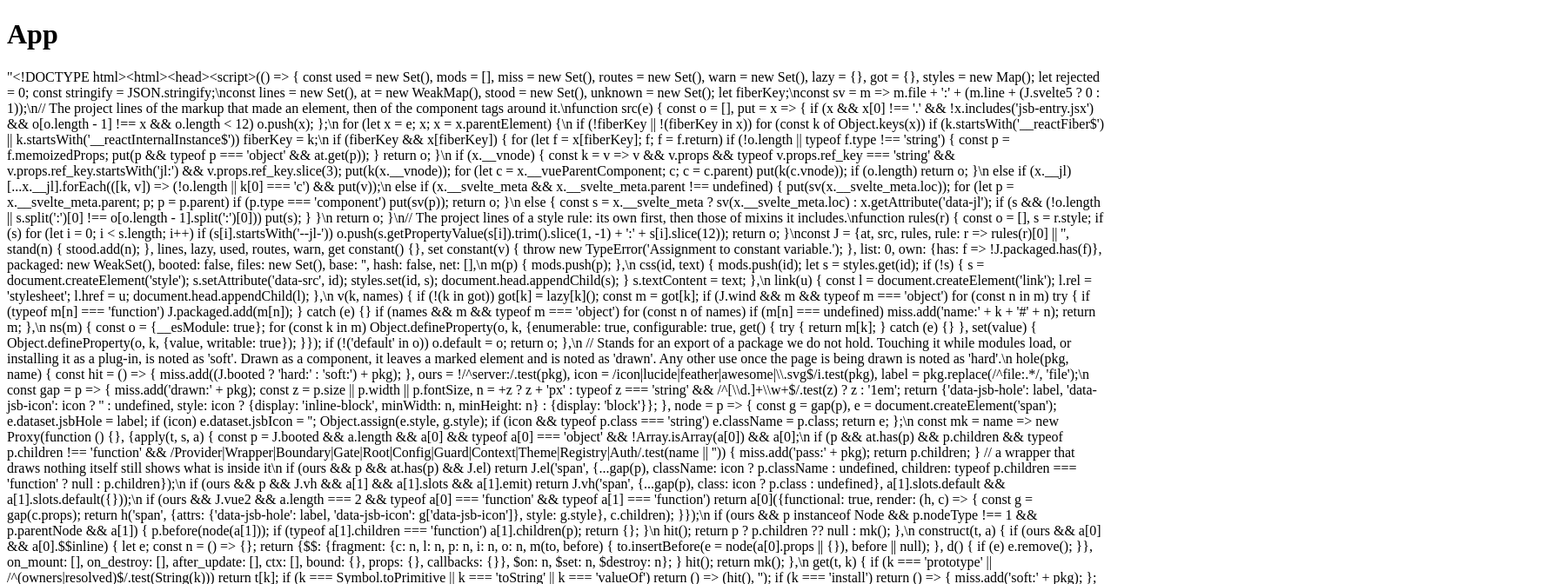
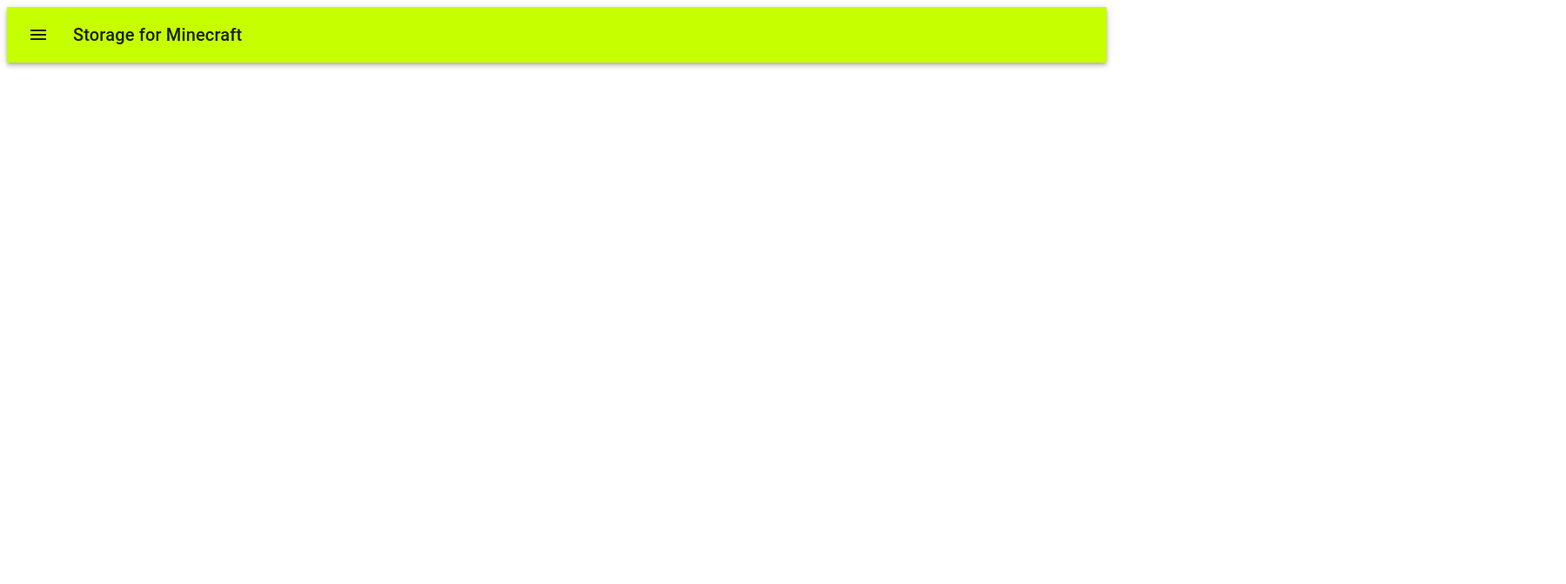
Before and after one commit to shotarokuma/minecraft, a Next.js app: page / in a window 1280 px wide. Shown: the top 672 px of the page at 87% size, 1800 px wide, since content can reach past the window. Built offline with nearby package versions, Linux system fonts and the light colour scheme.

Commit message:
create template

```diff
--- /dev/null
+++ b/components/Header/index.tsx
@@ -0,0 +1,70 @@
+import React from 'react';
+import AppBar from '@mui/material/AppBar';
+import Box from '@mui/material/Box';
+import Drawer from '@mui/material/Drawer';
+import Toolbar from '@mui/material/Toolbar';
+import Typography from '@mui/material/Typography';
+import IconButton from '@mui/material/IconButton';
+import MenuIcon from '@mui/icons-material/Menu';
+import { ThemeProvider } from '@mui/material/styles';
+import theme from '../../style/constants';
+import SideMenu from '../SideMenu';
+
+
+const Header = () => {
+  const [open, setOpen] = React.useState<boolean>(false);
+
+  const toggleDrawer =
+    (open: boolean) =>
+      (event: React.KeyboardEvent | React.MouseEvent) => {
+        if (
+          event.type === 'keydown' &&
+          ((event as React.KeyboardEvent).key === 'Tab' ||
+            (event as React.KeyboardEvent).key === 'Shift')
+        ) {
+          return;
+        }
+        setOpen(open);
+      };
+
+  const hanleClick = () => {
+    setOpen(!open);
+  };
+
+
+  return (
+    <ThemeProvider theme={theme}>
+      <Box sx={{ flexGrow: 1 }}>
+        <AppBar position="static">
+          <Toolbar>
+            <IconButton
+              size="large"
+              edge="start"
+              color="inherit"
+              aria-label="menu"
+              sx={{ mr: 2 }}
+              onClick={hanleClick}
+            >
+              <MenuIcon />
+            </IconButton>
+            <Typography variant="h6" component="div" sx={{ flexGrow: 1 }}>
+              Storage for Minecraft
+            </Typography>
+          </Toolbar>
+        </AppBar>
+      </Box>
+      <Drawer
+        anchor='left'
+        open={open}
+        onClose={toggleDrawer}
+      >
+        <SideMenu
+          toggleDrawer={toggleDrawer}
+          setOpen={setOpen}
+        />
+      </Drawer>
+    </ThemeProvider>
+  );
+};
+
+export default Header;
--- /dev/null
+++ b/components/SideMenu/index.tsx
@@ -0,0 +1,64 @@
+import React from 'react';
+import { useRouter } from 'next/router';
+import Box from '@mui/material/Box';
+import List from '@mui/material/List';
+import Divider from '@mui/material/Divider';
+import ListItem from '@mui/material/ListItem';
+import ListItemButton from '@mui/material/ListItemButton';
+import ListItemText from '@mui/material/ListItemText';
+
+type Props = {
+  toggleDrawer: (open: boolean) => (event: React.KeyboardEvent | React.MouseEvent) => void;
+  setOpen: (value: boolean) => void;
+};
+
+const SideMenu: React.FC<Props> = ({
+  toggleDrawer,
+  setOpen
+}) => {
+  const router = useRouter();
+
+  const handleUser = () => {
+    router.push('/user');
+  }
+
+  const handleBack = () => {
+    setOpen(false);
+  };
+
+  return (
+    <Box
+      sx={{ width: 250 }}
+      onClick={toggleDrawer(false)}
+      onKeyDown={toggleDrawer(false)}
+    >
+      <List>
+        <ListItem disablePadding>
+          <ListItemButton onClick={handleUser}>
+            <ListItemText primary="user" />
+          </ListItemButton>
+        </ListItem>
+        <Divider />
+        <ListItem disablePadding>
+          <ListItemButton>
+            <ListItemText primary="block" />
+          </ListItemButton>
+        </ListItem>
+        <Divider />
+        <ListItem disablePadding>
+          <ListItemButton>
+            <ListItemText primary="monster" />
+          </ListItemButton>
+        </ListItem>
+        <ListItem disablePadding>
+          <ListItemButton onClick={handleBack}>
+            <ListItemText primary="back" />
+          </ListItemButton>
+        </ListItem>
+        <Divider />
+      </List>
+    </Box>
+  )
+};
+
+export default SideMenu;
--- a/package.json
+++ b/package.json
@@ -14,6 +14,10 @@
     "author": "",
     "license": "ISC",
     "dependencies": {
+        "@emotion/react": "^11.9.3",
+        "@emotion/styled": "^11.9.3",
+        "@mui/icons-material": "^5.8.4",
+        "@mui/material": "^5.9.0",
         "axios": "^0.27.2",
         "dotenv": "^16.0.1",
         "express": "^4.17.1",
--- a/pages/index.tsx
+++ b/pages/index.tsx
@@ -2,23 +2,13 @@ import React from 'react';
 import { NextPage } from 'next';
 import axios from 'axios';
 
+import Header from '../components/Header';
+
 
 const Home: NextPage = () => {
-
-  const [data, setData] = React.useState([]);
-
-  React.useEffect(() => {
-    axios.get(`http://localhost:3001/`)
-      .then((res) => {
-        setData(res.data)
-      })
-      .catch((e) => console.log(e));
-  }, []);
-
   return (
     <>
-      <h1>App</h1>
-      <p>{JSON.stringify(data)}</p>
+     <Header />
     </>
   )
 }
--- /dev/null
+++ b/style/constants.ts
@@ -0,0 +1,14 @@
+import { createTheme } from '@mui/material/styles';
+
+const theme = createTheme({
+  palette: {
+    primary: {
+      main: "#c6ff00",
+    },
+    secondary: {
+      main: '#33eaff',
+    },
+  },
+});
+
+export default theme;
```
Also changed, not shown: pages/user/index.tsx (added, +28 -0 lines), 1 other file (tests, documents, lock files or other folders).
